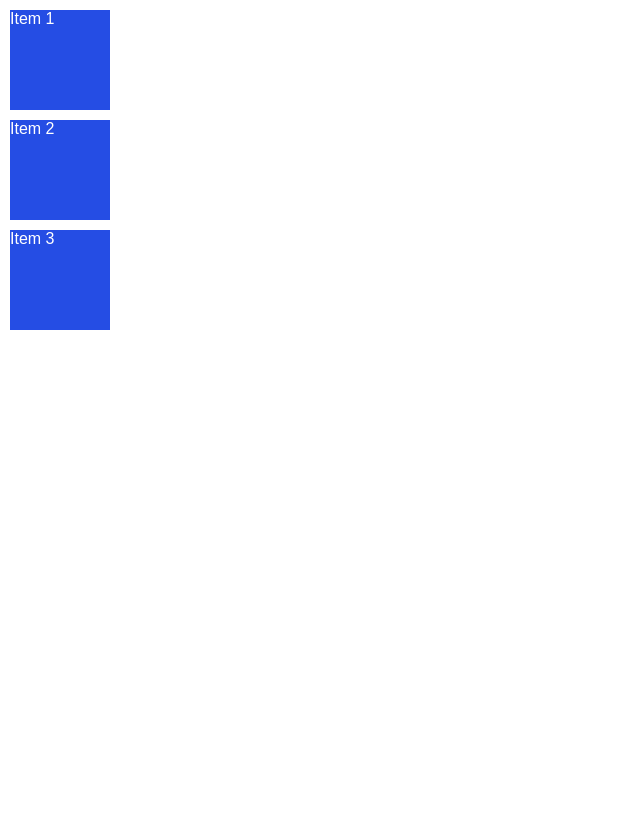
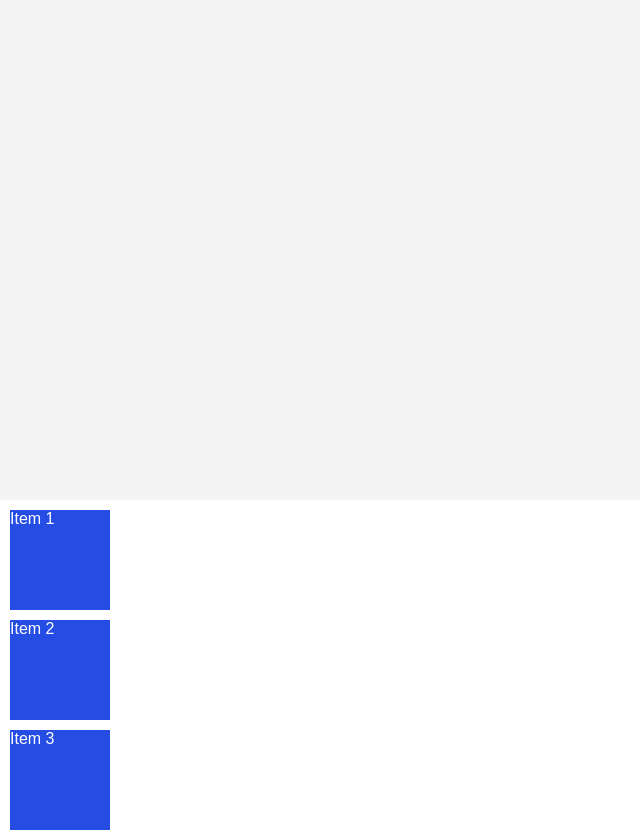
Before and after one commit to yrysgulergesh/CSS-Flexbox-Crash-Course-2022, a plain HTML site: page index.html in a window 1280 px wide. Shown: the whole page, without its empty margins (0-640 px from the left). Before the commit the page ends 800 px from the top, so only its background shows below. Drawn offline with Linux system fonts and the light colour scheme.

Commit message:
add css flex-container

```diff
--- a/styles.css
+++ b/styles.css
@@ -9,8 +9,12 @@ body {
 }
 
 .flex-container {
-    /* display: flex;  */
+    height: 500px;
+    display: flex;
+    flex-direction: row-reverse;
     background-color: #f4f4f4;
+    justify-content: space-between;
+    align-items: center;
 }
 
 .flex-container::after {
@@ -26,3 +30,7 @@ body {
     color: #fff;
     margin: 10px;
 }
+
+.item:ntn-of-type(3) {
+    align-self: end;
+}
```
